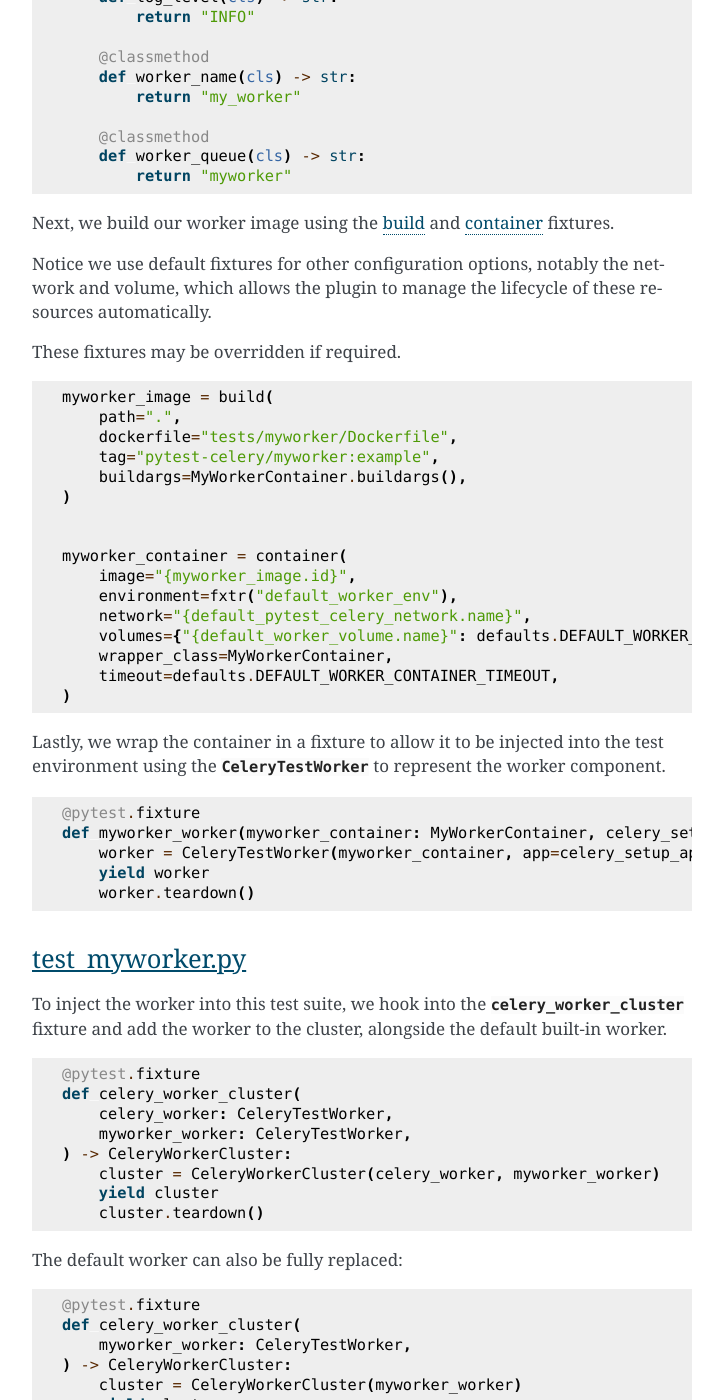
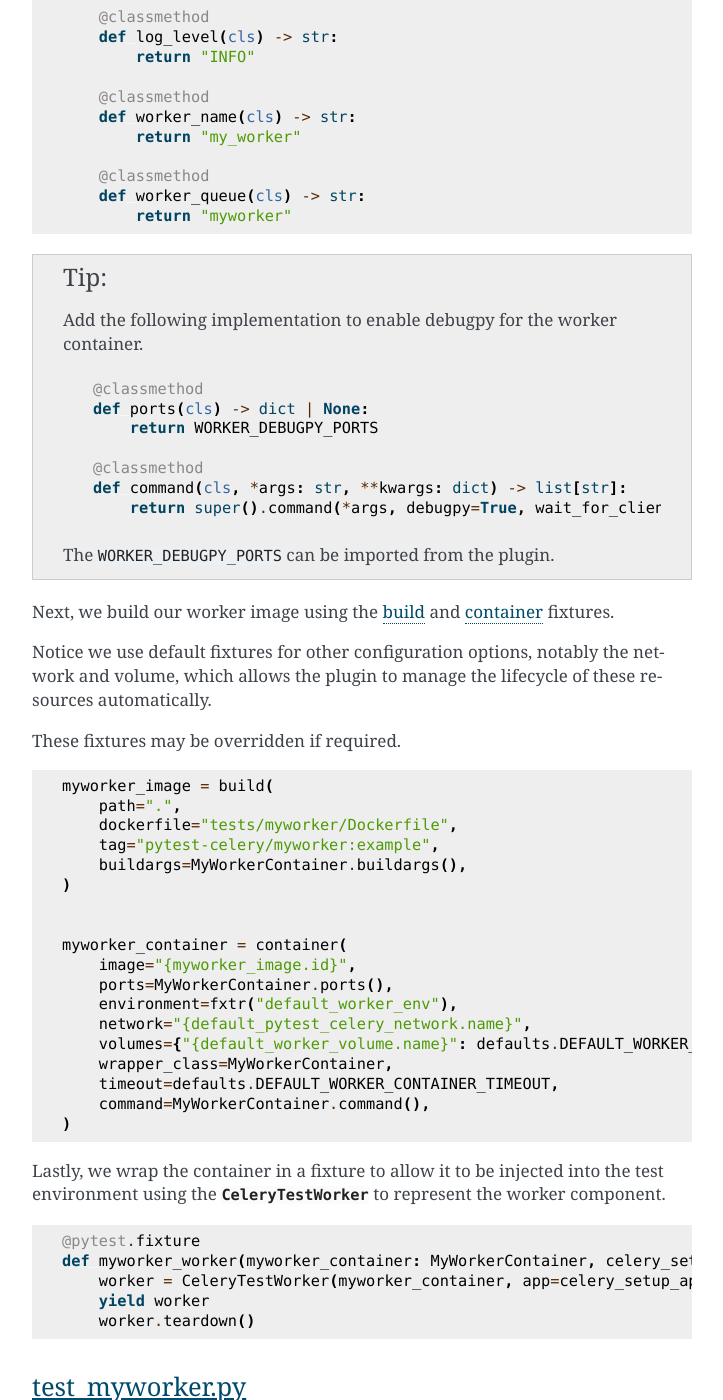
Before and after one commit to celery/pytest-celery, a Sphinx documentation site: the page built from docs/userguide/examples/myworker.rst, in a window 1280 px wide and 1400 px high, scrolled down 2599 px. Shown: the whole window, without its empty margins (388-1111 px from the left). Built offline with Sphinx 7.4.7, drawn with Linux system fonts in a browser that asks for light colours.

Commit message:
Hotfix: Added debugpy support (#268)
* Hotfix: Added debugpy support

* Docs

```diff
--- a/docs/getting-started/next-steps.rst
+++ b/docs/getting-started/next-steps.rst
@@ -258,11 +258,13 @@ And build our container using the standard `pytest-docker-tools <https://pypi.or
 
     myworker_container = container(
         image="{myworker_image.id}",
+        ports=MyWorkerContainer.ports(),
         environment=fxtr("default_worker_env"),
         network="{default_pytest_celery_network.name}",
         volumes={"{default_worker_volume.name}": defaults.DEFAULT_WORKER_VOLUME},
         wrapper_class=MyWorkerContainer,
         timeout=defaults.DEFAULT_WORKER_CONTAINER_TIMEOUT,
+        command=MyWorkerContainer.command(),
     )
 
 Pytest Integration
--- a/docs/userguide/examples/django.rst
+++ b/docs/userguide/examples/django.rst
@@ -133,6 +135,7 @@ and `container <https://github.com/Jc2k/pytest-docker-tools?tab=readme-ov-file#c
 
     default_worker_container = container(
         image="{worker_image.id}",
+        ports=fxtr("default_worker_ports"),
         environment=fxtr("default_worker_env"),
         network="{default_pytest_celery_network.name}",
         volumes={
--- a/docs/userguide/examples/myworker.rst
+++ b/docs/userguide/examples/myworker.rst
@@ -136,6 +138,22 @@ to the container instance.
         def worker_queue(cls) -> str:
             return "myworker"
 
+.. tip::
+
+    Add the following implementation to enable debugpy for the worker container.
+
+    .. code-block:: python
+
+        @classmethod
+        def ports(cls) -> dict | None:
+            return WORKER_DEBUGPY_PORTS
+
+        @classmethod
+        def command(cls, *args: str, **kwargs: dict) -> list[str]:
+            return super().command(*args, debugpy=True, wait_for_client=True, **kwargs)
+
+    The ``WORKER_DEBUGPY_PORTS`` can be imported from the plugin.
+
 Next, we build our worker image using the `build <https://github.com/Jc2k/pytest-docker-tools?tab=readme-ov-file#images>`_
 and `container <https://github.com/Jc2k/pytest-docker-tools?tab=readme-ov-file#containers>`_ fixtures.
 
@@ -156,11 +174,13 @@ These fixtures may be overridden if required.
 
     myworker_container = container(
         image="{myworker_image.id}",
+        ports=MyWorkerContainer.ports(),
         environment=fxtr("default_worker_env"),
         network="{default_pytest_celery_network.name}",
         volumes={"{default_worker_volume.name}": defaults.DEFAULT_WORKER_VOLUME},
         wrapper_class=MyWorkerContainer,
         timeout=defaults.DEFAULT_WORKER_CONTAINER_TIMEOUT,
+        command=MyWorkerContainer.command(),
     )
 
 Lastly, we wrap the container in a fixture to allow it to be injected into the test environment
--- a/docs/userguide/examples/range.rst
+++ b/docs/userguide/examples/range.rst
@@ -144,6 +144,7 @@ Our focus should be on the ``worker_containers`` list, which will contain the na
             cnt = f"worker_v{v.replace('.', '_')}_container"
             globals()[cnt] = container(
                 image="{" + f"{img}.id" + "}",
+                ports=fxtr("default_worker_ports"),
                 environment=fxtr("default_worker_env"),
                 network="{default_pytest_celery_network.name}",
                 volumes={"{default_worker_volume.name}": DEFAULT_WORKER_VOLUME},
```
Also changed, not shown: other parts of docs/userguide/examples/django.rst (+2 -0 lines), other parts of docs/userguide/examples/myworker.rst (+2 -0 lines), docs/devguide/local-development-environment.rst (+18 -1 lines), docs/userguide/celery-bug-report.rst (+7 -0 lines), 10 other files.
